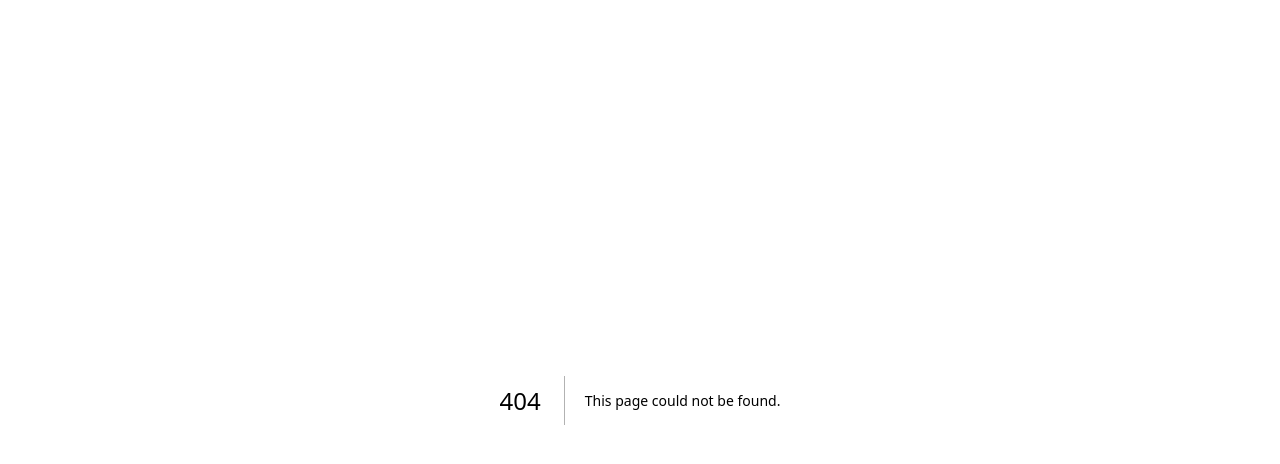
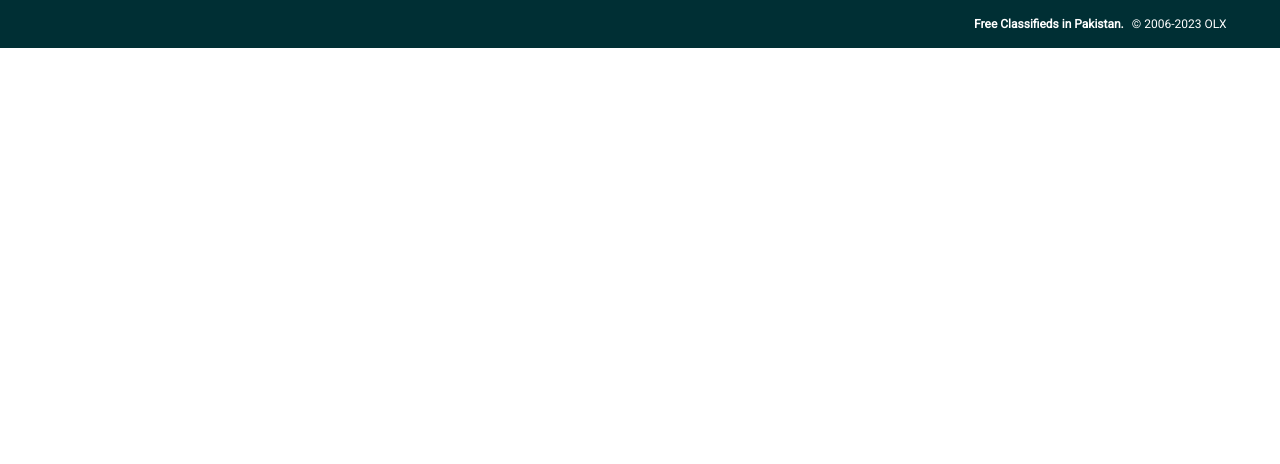
Before and after one commit to MUDDUSSIR-RAZA/Olx-Xlone, a Next.js app: page /components/LowerFooter in a window 1280 px wide. Before the commit this address had no page. Shown: the top 464 px of the page. Built offline with nearby package versions, Linux system fonts and the light colour scheme.

Commit message:
Create index.jsx

```diff
--- /dev/null
+++ b/src/pages/components/LowerFooter/index.jsx
@@ -0,0 +1,14 @@
+const LowerFooter = () => {
+  return (
+    <>
+      <div className="w-full h-12 bg-dark flex items-center">
+        <div className="w-full" >
+          <div className="w-11/12 mx-auto flex justify-end text-white text-xs">
+            <span className=" font-semibold mr-2">Free Classifieds in Pakistan.</span> © 2006-2023 OLX
+          </div>
+        </div>
+      </div>
+    </>
+  );
+};
+export default LowerFooter;
```
